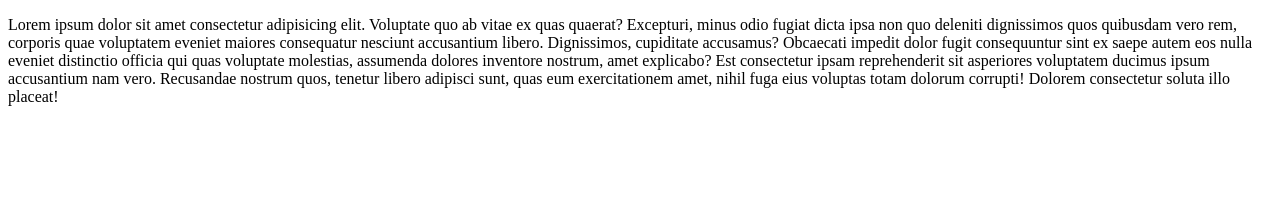
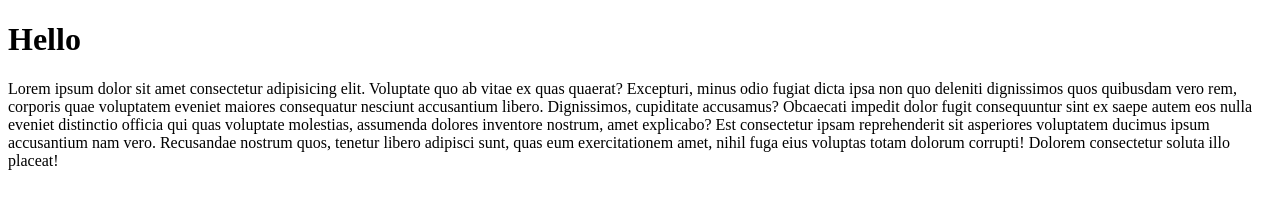
Before and after one commit to Yoki122/myweb03, a plain HTML site: page about.html in a window 1280 px wide. Drawn offline with Linux system fonts and the light colour scheme.

Commit message:
The 3rd status

```diff
--- a/about.html
+++ b/about.html
@@ -3,9 +3,10 @@
 <head>
     <meta charset="UTF-8">
     <meta name="viewport" content="width=device-width, initial-scale=1.0">
-    <title>Document</title>
+    <title>Phranakhon Rajabhat University</title>
 </head>
 <body>
+    <h1>Hello</h1>
     <p>
         Lorem ipsum dolor sit amet consectetur adipisicing elit. Voluptate quo ab vitae ex quas quaerat? Excepturi, minus odio fugiat dicta ipsa non quo deleniti dignissimos quos quibusdam vero rem, corporis quae voluptatem eveniet maiores consequatur nesciunt accusantium libero. Dignissimos, cupiditate accusamus? Obcaecati impedit dolor fugit consequuntur sint ex saepe autem eos nulla eveniet distinctio officia qui quas voluptate molestias, assumenda dolores inventore nostrum, amet explicabo? Est consectetur ipsam reprehenderit sit asperiores voluptatem ducimus ipsum accusantium nam vero. Recusandae nostrum quos, tenetur libero adipisci sunt, quas eum exercitationem amet, nihil fuga eius voluptas totam dolorum corrupti! Dolorem consectetur soluta illo placeat!
     </p>
```
Also changed, not shown: index.html (+1 -1 lines).
